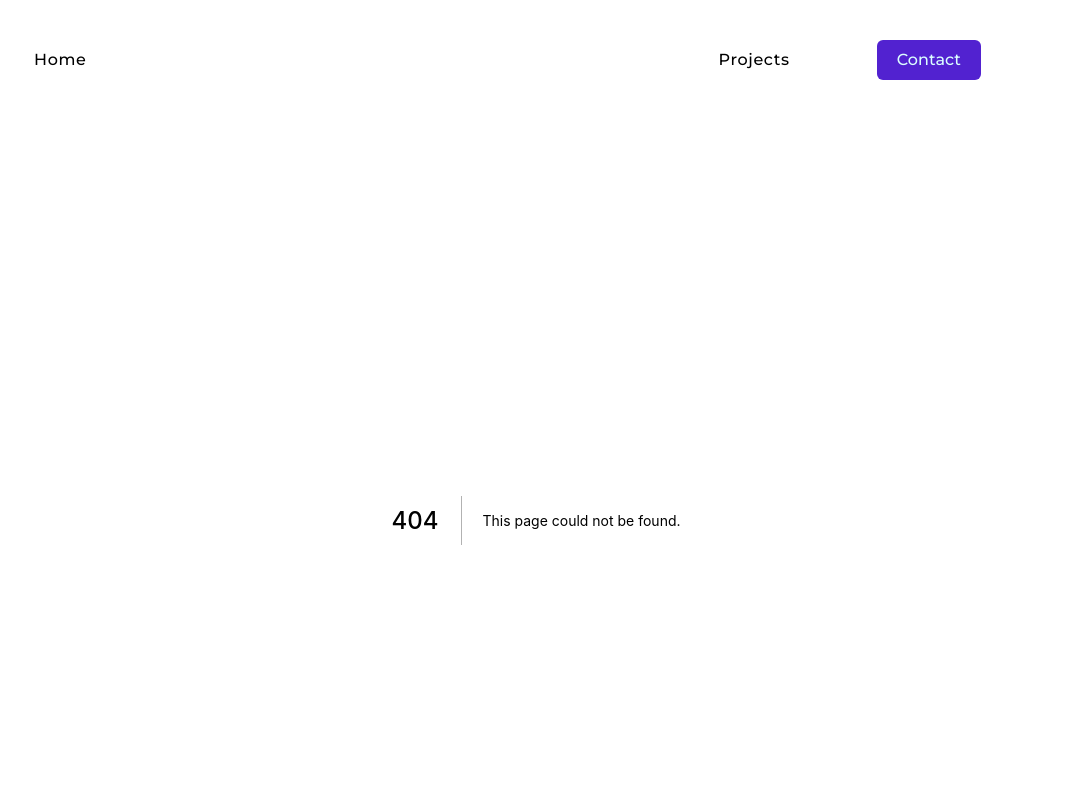
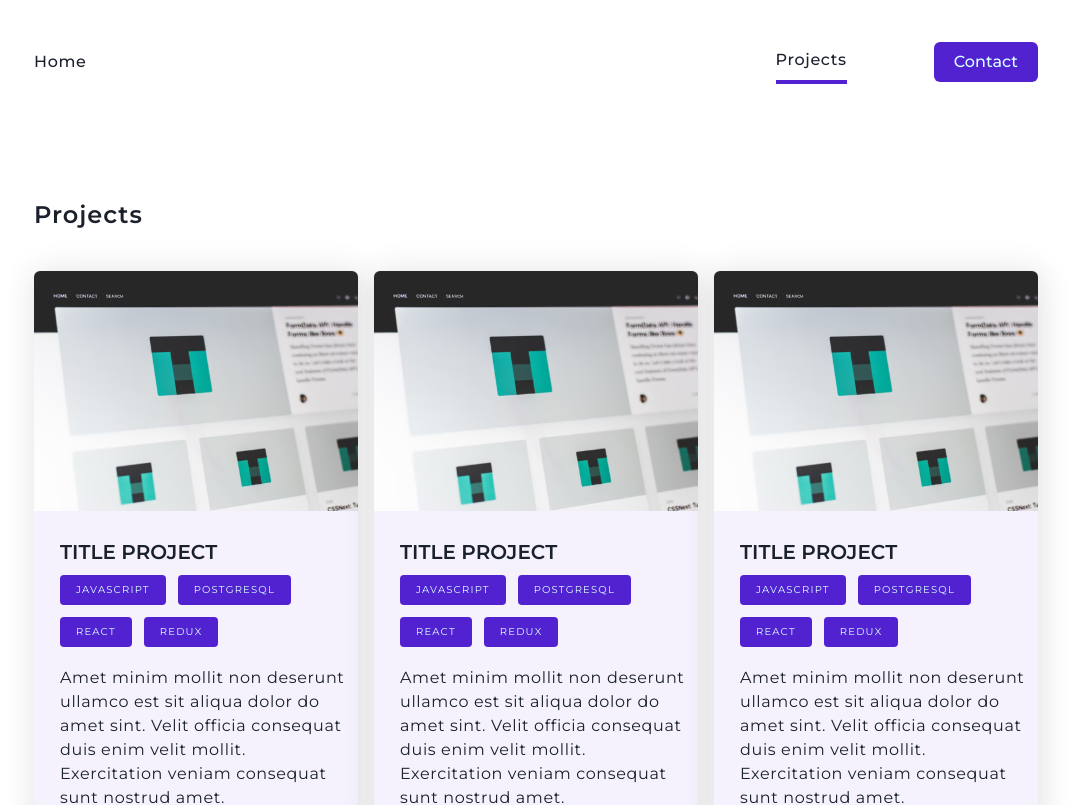
Before and after one commit to MasterLexhie/precious-portfolio, a Next.js app: page /project in a window 1280 px wide. Before the commit this address had no page. Shown: the top 805 px of the page, without its empty margins (104-1179 px from the left). Built offline with nearby package versions, Linux system fonts and the light colour scheme.

Commit message:
Form updated: Added Formik to codebase

```diff
--- a/components/navigation.tsx
+++ b/components/navigation.tsx
@@ -1,20 +1,31 @@
 import { Flex, Text, Spacer, Container, Button } from "@chakra-ui/react";
+import { useRouter } from "next/router";
 import NextLink from "next/link";
 
 const Navigation = () => {
+  const router = useRouter();
+  const style = {
+    borderBottom: router.asPath === "/project" ? "4px solid #5222D0" : "unset",
+    padding: "10px 0"
+  };
+
   return (
     <Container maxW="1440px" px={{ base: "24px", lg: "138px" }} py="40px">
       <Flex alignItems="center">
         <NextLink href="/" passHref>
-          <Text as="a" size={"xsm"}>Home</Text>
+          <Text as="a" size={"xsm"}>
+            Home
+          </Text>
         </NextLink>
         <Spacer />
         <Flex gap={{ base: "32px", lg: "87px" }} alignItems="center">
-          <NextLink href="/" passHref>
-            <Text as="a" size={"xsm"}>Projects</Text>
+          <NextLink href="/project" passHref>
+            <Text as="a" size={"xsm"} style={style}>
+              Projects
+            </Text>
           </NextLink>
-          <NextLink href="/" passHref>
-            <Button as="a" marginRight={{ base: "unset", lg: "57px" }}>
+          <NextLink href="/contact" passHref>
+            <Button as="a">
               Contact
             </Button>
           </NextLink>
--- a/components/sections/header.tsx
+++ b/components/sections/header.tsx
@@ -1,12 +1,15 @@
 import { Box, Flex, Text, Container } from "@chakra-ui/react";
 import type { NextComponentType } from "next";
+import { useRouter } from 'next/router'
 import ButtonComp from "components/button";
 import Image from "next/image";
 import HeaderImage from "components/assets/header-illustration.svg";
 
 const Header: NextComponentType = () => {
+  const router = useRouter();
+
   const handleSubmit = () => {
-    console.log("Clicking");
+    router.push("/contact");
   };
 
   const buttonObject = {
--- a/package.json
+++ b/package.json
@@ -14,6 +14,7 @@
     "@emotion/styled": "^11.9.3",
     "@fontsource/montserrat": "^4.5.11",
     "@fontsource/tinos": "^4.5.8",
+    "formik": "^2.2.9",
     "framer-motion": "^6.4.1",
     "next": "12.2.0",
     "react": "18.2.0",
--- /dev/null
+++ b/pages/project.tsx
@@ -0,0 +1,104 @@
+import type { NextPage } from "next";
+import { Container, Input, Text, Grid, GridItem } from "@chakra-ui/react";
+import ProjectCard from "components/sections/projects/card";
+import Head from "next/head";
+
+const project = [
+  {
+    id: 1,
+    // image: null,
+    title: "title project",
+    tag: ["javascript", "PostgreSQL", "React", "redux"],
+    description: `Amet minim mollit non deserunt ullamco est sit aliqua dolor do amet
+  sint. Velit officia consequat duis enim velit mollit. Exercitation
+  veniam consequat sunt nostrud amet.`,
+  },
+  {
+    id: 2,
+    // image: null,
+    title: "title project",
+    tag: ["javascript", "PostgreSQL", "React", "redux"],
+    description: `Amet minim mollit non deserunt ullamco est sit aliqua dolor do amet
+  sint. Velit officia consequat duis enim velit mollit. Exercitation
+  veniam consequat sunt nostrud amet.`,
+  },
+  {
+    id: 3,
+    // image: null,
+    title: "title project",
+    tag: ["javascript", "PostgreSQL", "React", "redux"],
+    description: `Amet minim mollit non deserunt ullamco est sit aliqua dolor do amet
+  sint. Velit officia consequat duis enim velit mollit. Exercitation
+  veniam consequat sunt nostrud amet.`,
+  },
+  {
+    id: 4,
+    // image: null,
+    title: "title project",
+    tag: ["javascript", "PostgreSQL", "React", "redux"],
+    description: `Amet minim mollit non deserunt ullamco est sit aliqua dolor do amet
+  sint. Velit officia consequat duis enim velit mollit. Exercitation
+  veniam consequat sunt nostrud amet.`,
+  },
+  {
+    id: 5,
+    // image: null,
+    title: "title project",
+    tag: ["javascript", "PostgreSQL", "React", "redux"],
+    description: `Amet minim mollit non deserunt ullamco est sit aliqua dolor do amet
+  sint. Velit officia consequat duis enim velit mollit. Exercitation
+  veniam consequat sunt nostrud amet.`,
+  },
+  {
+    id: 6,
+    // image: null,
+    title: "title project",
+    tag: ["javascript", "PostgreSQL", "React", "redux"],
+    description: `Amet minim mollit non deserunt ullamco est sit aliqua dolor do amet
+  sint. Velit officia consequat duis enim velit mollit. Exercitation
+  veniam consequat sunt nostrud amet.`,
+  },
+];
+
+const Project: NextPage = () => {
+  const gridItemStyle = {
+    background: "#F5F2FD",
+    boxShadow: "2px 2px 32px rgba(40, 38, 44, 0.15)",
+    borderRadius: "6px",
+  };
+
+  return (
+    <>
+      <Head>
+        <title>Contact | Precious</title>
+        <meta name="description" content="Contact Precious" />
+        <link rel="icon" href="/favicon.ico" />
+      </Head>
+      <Container
+        as="section"
+        maxW="1440px"
+        p={{ base: "43px 24px", lg: "78px 138px" }}
+      >
+        <Text size="xl" marginBottom={{ base: "12.5px", lg: "43px" }}>
+          Projects
+        </Text>
+        <Grid
+          gap="27px 16px"
+          marginBottom={{ base: "16px", lg: "54px" }}
+          gridTemplateColumns={{
+            base: "repeat(auto-fill, minmax(180px, 1fr))",
+            md: "repeat(auto-fill, minmax(280px, 1fr))",
+          }}
+        >
+          {project.map((item) => (
+            <GridItem key={item.id} {...gridItemStyle}>
+              <ProjectCard {...item} />
+            </GridItem>
+          ))}
+        </Grid>
+      </Container>
+    </>
+  );
+};
+
+export default Project;
```
Also changed, not shown: components/sections/projects/index.tsx (+5 -2 lines), pages/contact.tsx (added, +202 -0 lines), 1 other file (tests, documents, lock files or other folders).
